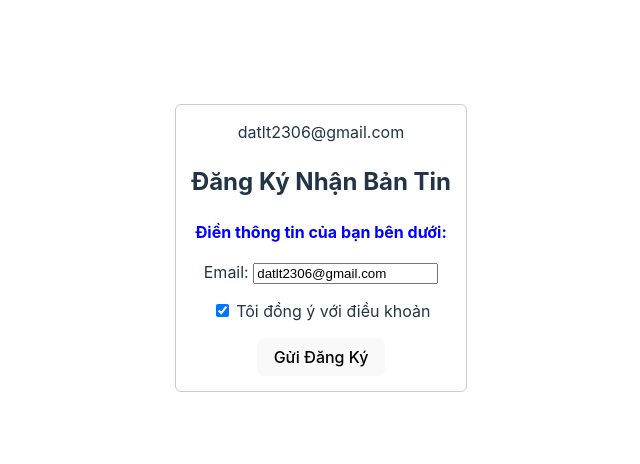
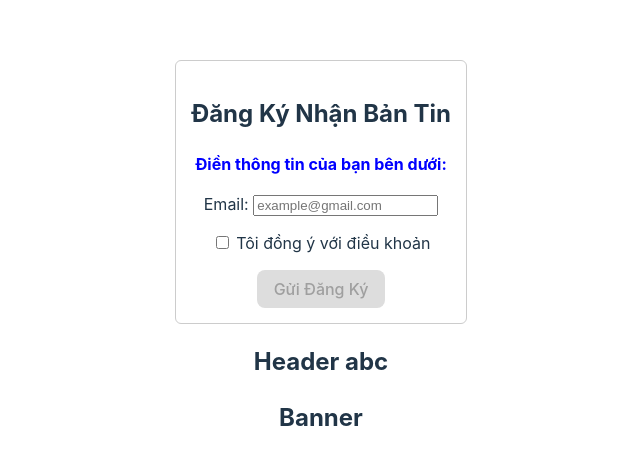
Before and after one commit to datlt2306/FPL-WEB2072, a Vue app: page / in a window 1280 px wide. Shown: the part 152-616 px from the top of the page, without its empty margins (319-959 px from the left). Built offline with nearby package versions, Linux system fonts and the light colour scheme.

Commit message:
feat: refactor App layout with new Header and Banner components and migrate newsletter form to HelloWorld

```diff
--- a/src/App.vue
+++ b/src/App.vue
@@ -1,71 +1,12 @@
-<script setup>
-import { ref } from 'vue'
+<script setup lang="ts">
+import Banner from './components/Banner.vue';
+import Header from './components/Header.vue';
+import HelloWorld from './components/HelloWorld.vue';
 
-const email = ref('datlt2306@gmail.com')
-const isAgreed = ref(true)
-const themeColor = ref('blue')
-const activeClass = ref('bold-text')
-function handleSubmit() {
-  console.log('123')
-  // alert(`Đăng ký thành công email: ${email.value}`);
-}
 </script>
-
+<!-- http://localhost:5173/%7B%7B -->
 <template>
-  <div class="form-container">
-    {{ email }}
-    <h2>Đăng Ký Nhận Bản Tin</h2>
-    <!-- Bind class và style động -->
-    <p :style="{ color: themeColor }" :class="activeClass">
-      Điền thông tin của bạn bên dưới:
-    </p>
-    <!-- <p style="color: blue" class="bold-text">
-      Điền thông tin của bạn bên dưới:
-    </p> -->
-
-    <!-- Two-way Binding với v-model -->
-    <div class="field">
-      <label>Email: </label>
-      <input type="email" v-model="email" placeholder="example@gmail.com" />
-    </div>
-
-    <div class="field">
-      <label>
-        <input type="checkbox" v-model="isAgreed" /> Tôi đồng ý với điều khoản
-      </label>
-    </div>
-
-    <!-- Event Handling với v-on và modifier prevent -->
-    <form @submit.prevent="handleSubmit">
-      <button type="submit">Gửi Đăng Ký</button>
-    </form>
-  </div>
+  <HelloWorld />
+  <Header />
+  <Banner />
 </template>
-
-<style scoped>
-.form-container {
-  max-width: 400px;
-  margin: 20px auto;
-  padding: 15px;
-  border: 1px solid #ccc;
-  border-radius: 6px;
-}
-
-.field {
-  margin-bottom: 15px;
-}
-
-.bold-text {
-  font-weight: bold;
-}
-
-button {
-  padding: 8px 16px;
-  cursor: pointer;
-}
-
-button:disabled {
-  background-color: #ddd;
-  cursor: not-allowed;
-}
-</style>
--- /dev/null
+++ b/src/components/Banner.vue
@@ -0,0 +1,3 @@
+<template>
+    <h2>Banner</h2>
+</template>
--- /dev/null
+++ b/src/components/Header.vue
@@ -0,0 +1,11 @@
+<script setup>
+import { ref, reactive } from 'vue';
+const title = ref('"Welcome to Vue"');
+const person = reactive({
+    name: "abc"
+})
+
+</script>
+<template>
+    <h2>Header {{ person.name }}</h2>
+</template>
--- a/src/components/HelloWorld.vue
+++ b/src/components/HelloWorld.vue
@@ -1,47 +1,68 @@
 <script setup>
 import { ref } from 'vue'
 
-defineProps({
-  msg: String,
-})
+const email = ref('')
+const isAgreed = ref(false)
+const themeColor = ref('blue')
+const activeClass = ref('bold-text')
 
-const count = ref(0);
-const isStatus = ref(true);
-
-const changeStatus = () => {
-  isStatus.value = false
+function handleSubmit() {
+  alert(`Đăng ký thành công email: ${email.value}`);
 }
 </script>
 
 <template>
-  <h1>{{ msg }}</h1>
+  <div class="form-container">
+    <h2>Đăng Ký Nhận Bản Tin</h2>
 
-  <div class="card">
-    {{ isStatus ? 'Open' : 'Close' }}
-    <button type="button" @click="changeStatus()">toggle status</button>
-    <button type="button" @click="count++">count is {{ count }}</button>
-    <p>
-      Edit
-      <code>components/HelloWorld.vue</code> to test HMR
+    <!-- Bind class và style động -->
+    <p :style="{ color: themeColor }" :class="activeClass">
+      Điền thông tin của bạn bên dưới:
     </p>
+
+    <!-- Two-way Binding với v-model -->
+    <div class="field">
+      <label>Email: </label>
+      <input type="email" v-model="email" placeholder="example@gmail.com" />
+    </div>
+
+    <div class="field">
+      <label>
+        <input type="checkbox" v-model="isAgreed" /> Tôi đồng ý với điều khoản
+      </label>
+    </div>
+
+    <!-- Event Handling với v-on và modifier prevent -->
+    <form @submit.prevent="handleSubmit">
+      <button type="submit" :disabled="!isAgreed">Gửi Đăng Ký</button>
+    </form>
   </div>
-
-  <p>
-    Check out
-    <a href="https://vuejs.org/guide/quick-start.html#local" target="_blank"
-      >create-vue</a
-    >, the official Vue + Vite starter
-  </p>
-  <p>
-    Install
-    <a href="https://github.com/vuejs/language-tools" target="_blank">Volar</a>
-    in your IDE for a better DX
-  </p>
-  <p class="read-the-docs">Click on the Vite and Vue logos to learn more</p>
 </template>
 
 <style scoped>
-.read-the-docs {
-  color: #888;
+.form-container {
+  max-width: 400px;
+  margin: 20px auto;
+  padding: 15px;
+  border: 1px solid #ccc;
+  border-radius: 6px;
+}
+
+.field {
+  margin-bottom: 15px;
+}
+
+.bold-text {
+  font-weight: bold;
+}
+
+button {
+  padding: 8px 16px;
+  cursor: pointer;
+}
+
+button:disabled {
+  background-color: #ddd;
+  cursor: not-allowed;
 }
 </style>
--- a/src/main.js
+++ b/src/main.js
@@ -1,5 +1,6 @@
 import { createApp } from 'vue'
 import './style.css'
+// component
 import App from './App.vue'
 
 createApp(App).mount('#app')
```
